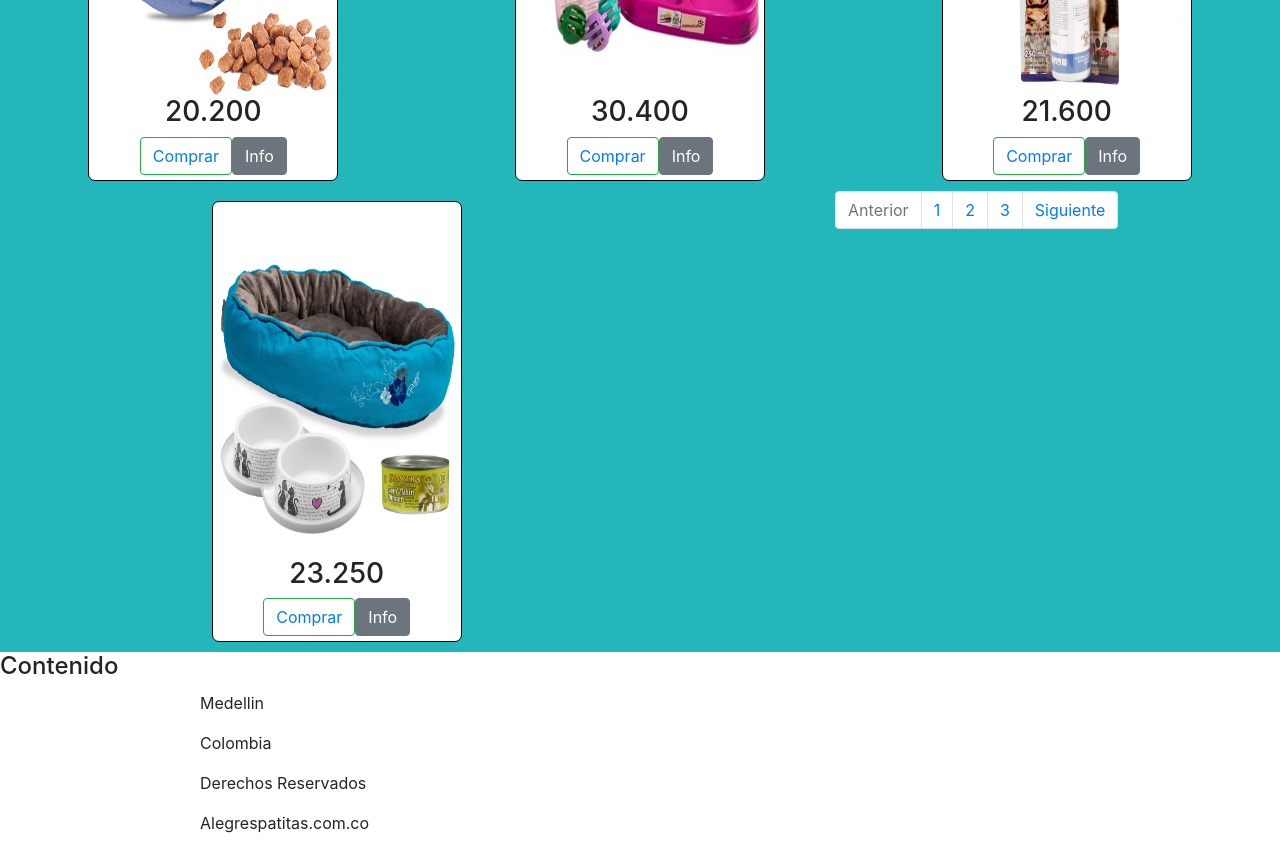
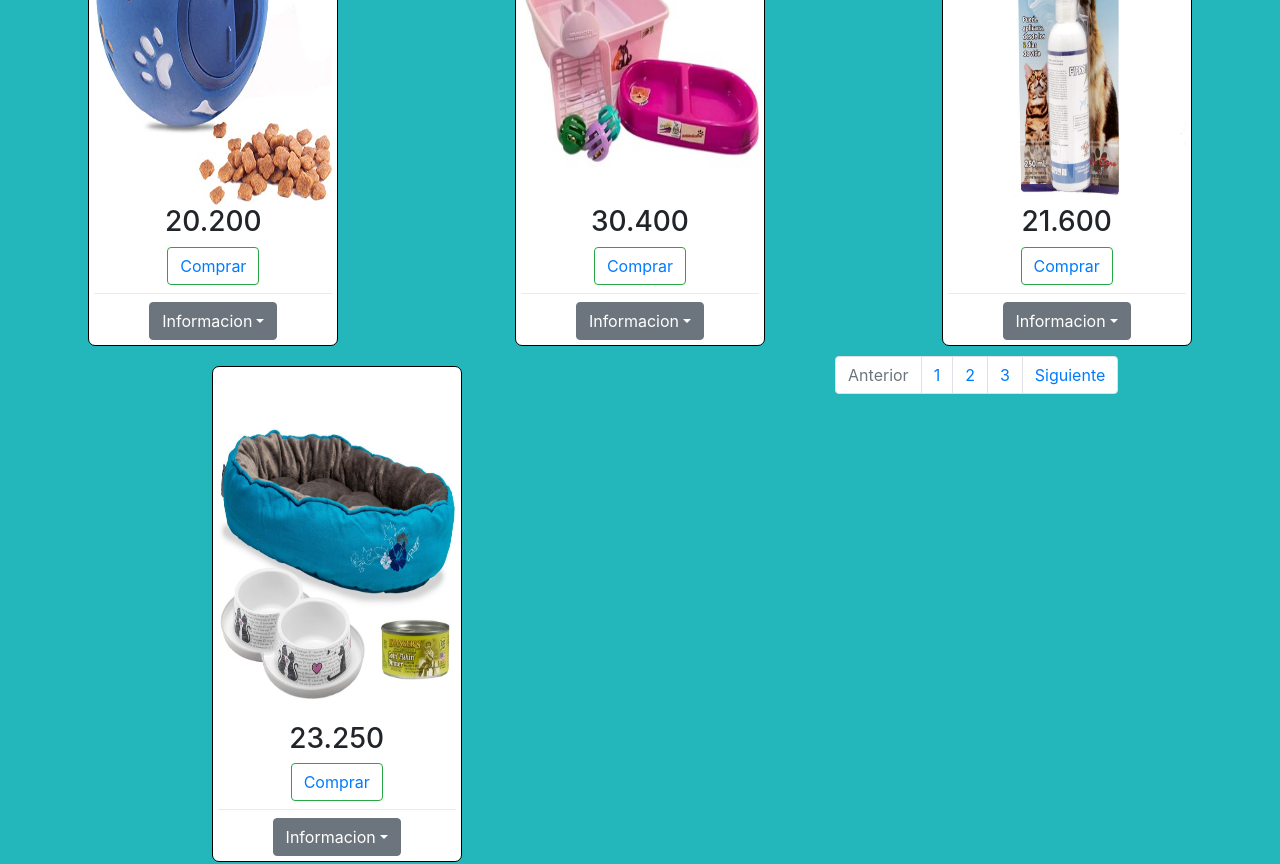
Before and after one commit to Edward-Bedoya/Equipo-4_GGM_PPI200, a React (Create React App) app in the folder frontend/: page /ofertas in a window 1280 px wide. Shown: the part 1260-2124 px from the top of the page. Built offline with nearby package versions, Linux system fonts and the light colour scheme.

Commit message:
enlaces 2 listos

```diff
--- a/frontend/src/App.js
+++ b/frontend/src/App.js
@@ -14,6 +14,9 @@ import Ofertas from "./Sections/Ofertas";
 import Pagos from './Sections/Pagos';
 import Nosotros from './Sections/Nosotros';
 import Noticias from './Sections/Noticias';
+import Salud2 from './Sections/Salud2';
+import Salud from './Sections/Salud';
+
 export default function App() {
   return (
     <Router>
@@ -37,6 +40,12 @@ export default function App() {
           <Route path="/noticias">
             <Noticias />
           </Route>
+          <Route path="/salud2">
+            <Salud2 />
+          </Route>
+          <Route path="/salud">
+            <Salud />
+          </Route>
 
         </Container>
 
--- a/frontend/src/Sections/Menu.js
+++ b/frontend/src/Sections/Menu.js
@@ -38,16 +38,20 @@ class Menu extends Component {
     <ul class="navbar-nav mr-auto">
       <li class="nav-item active">
       <Link to="/productos">Productos</Link>
+      <div class="dropdown-divider">,</div>
       </li>
       <li class="nav-item">
       <Link to="/ofertas">Ofertas</Link>
-        <a class="nav-link" href="#">Noticias</a>
+      <div class="dropdown-divider">,</div>
+      <Link to="/noticias">Noticias</Link>
         <div class="dropdown mr-1">
     <button type="button" class="btn btn-secondary dropdown-toggle" id="dropdownMenuOffset" data-toggle="dropdown" aria-haspopup="true" aria-expanded="false" data-offset="10,20">
       Salud
     </button>
     <div class="dropdown-menu" aria-labelledby="dropdownMenuOffset">
-    <a class="dropdown-item" href="#">Cuidados</a>
+    <Link to="/salud2">Cuidados</Link>
+    <div class="dropdown-divider">.</div>
+    <Link to="/salud">Recomendaciones</Link>
     </div>
    </div>
       </li>
--- a/frontend/src/Sections/Nosotros.js
+++ b/frontend/src/Sections/Nosotros.js
@@ -1,4 +1,5 @@
 import React, { Component } from "react";
+import { Link } from "react-router-dom";
 import "./estilos.css";
 
 class Nosotros extends Component {
@@ -30,6 +31,7 @@ class Nosotros extends Component {
           necesarios para así evitar enfermedades u otro tipo de dolencias.
           Las causas son muy diversas hay de distintos tipos, como en lo económico,
            en lo personal y más que todo en el cuidado que se le debe de dar a la mascota.</p>
+           <button type="button" class="btn btn-outline-success"><Link to="contenido">Ocultar</Link></button>
         </div>
         </div>
     );
--- a/frontend/src/Sections/Noticias.js
+++ b/frontend/src/Sections/Noticias.js
@@ -15,14 +15,12 @@ class Noticias extends Component {
                   <img className="imgproductos" src={items.foto} />
 
                   <h3>¿Cuidados para tu perro?</h3>
-
                   <div>
 
                       <h3>{items.Precio}</h3>
                       </div>
 
-                      <button className="btn btn-primary">Comprar</button>
-                <button className="btn btn-secondary">Info</button>
+                      <button className="btn btn-primary">Ver</button>
 
                   </div>
 
@@ -37,8 +35,8 @@ class Noticias extends Component {
     <li class="page-item"><a class="page-link" href="#">2</a></li>
     <li class="page-item"><a class="page-link" href="#">3</a></li>
     <li class="page-item">
-      <a class="page-link" href="#">Siguiente</a>
     </li>
+    <a class="page-link" href="#">Siguiente</a>
   </ul>
 </nav>
 
--- a/frontend/src/Sections/Ofertas.js
+++ b/frontend/src/Sections/Ofertas.js
@@ -16,7 +16,17 @@ class Ofertas extends Component {
                       <h3>{items.Precio}</h3>
                       </div>
                       <button type="button" class="btn btn-outline-success"><Link to="/pagos">Comprar</Link></button>
-                <button className="btn btn-secondary">Info</button>
+                      <div class="dropdown">
+                        <div class="dropdown-divider">,</div>
+  <button class="btn btn-secondary dropdown-toggle" type="button" id="dropdownMenuButton" data-toggle="dropdown" aria-haspopup="true" aria-expanded="false">
+    Informacion
+  </button>
+  <div class="dropdown-menu" aria-labelledby="dropdownMenuButton">
+    <a class="dropdown-item" href="#">Cepillar previamente el pelo de su mascota.
+     Aplicar el Spray CanAmor directamente sobre el pelo del animal a una distancia mínima de 20 centímetros,
+     evitando que caiga en la cara y órganos reproductores.</a>
+  </div>
+</div>
 
 
                   </div>
--- a/frontend/src/Sections/Piedepagina.js
+++ b/frontend/src/Sections/Piedepagina.js
@@ -5,7 +5,7 @@ class Piedepagina extends Component {
   render() {
     return(
       <div>
-      <h4>Contenido</h4>
+      <h4>Info</h4>
       <div className="parrafos">
         <p>Medellin</p>
         <p>Colombia</p>
```
